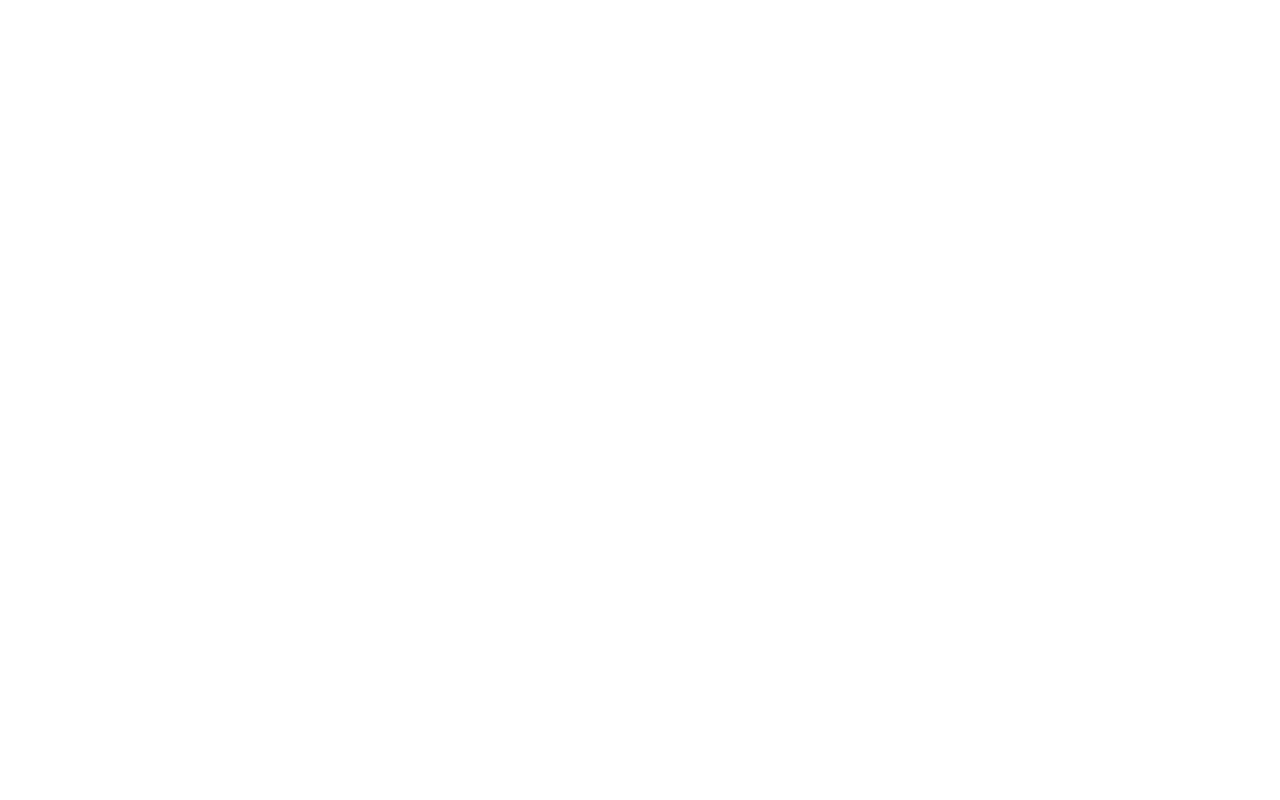
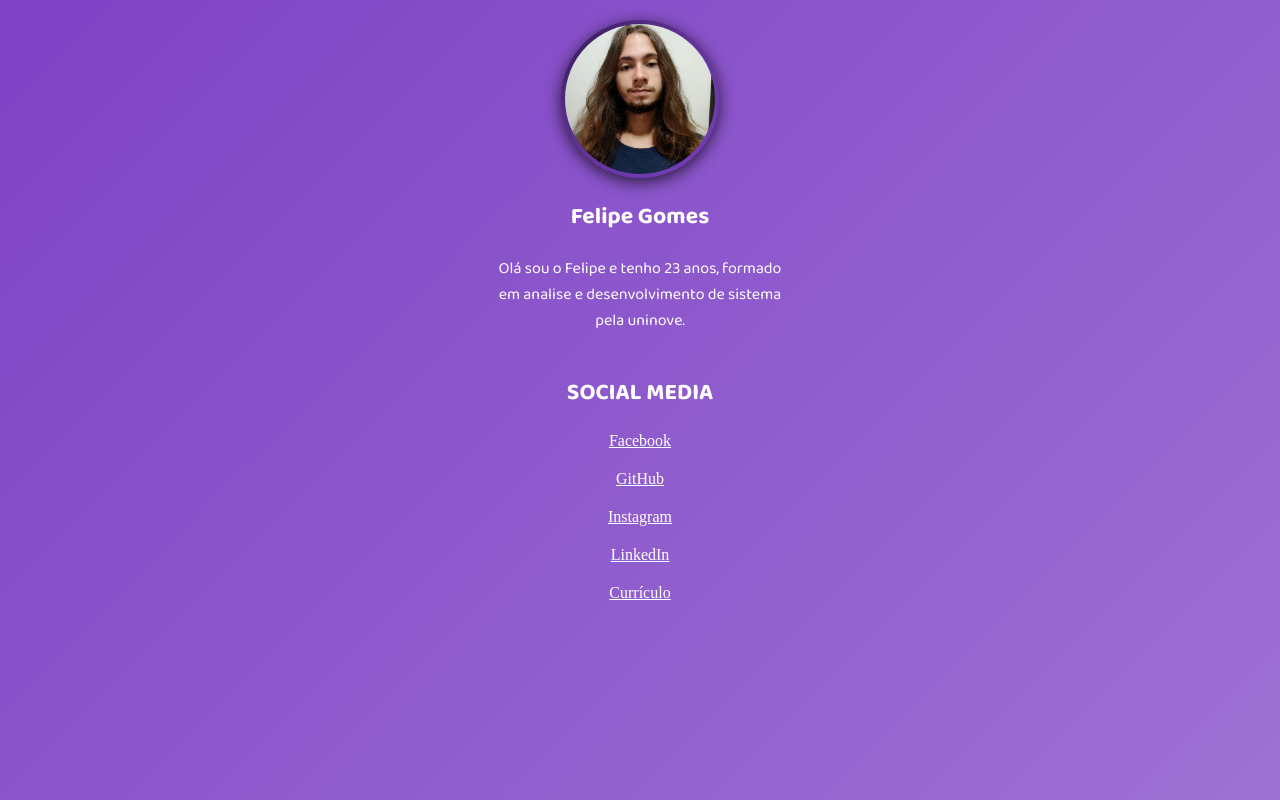
Before and after one commit to felipemaxplay/my-link-tree, a plain HTML site: page index.html in a window 1280 px wide. Drawn offline with Linux system fonts and the light colour scheme.

Commit message:
profile completed

```diff
--- a/css/style.css
+++ b/css/style.css
@@ -0,0 +1,98 @@
+@font-face {
+    font-family: 'BalooBhai2 Regular';
+    src: url(../resources/fonts/BalooBhai2-Regular.ttf) format("truetype");
+}
+
+@font-face {
+    font-family: 'BalooBhai2 Bold';
+    src: url(../resources/fonts/BalooBhai2-Bold.ttf) format("truetype");
+}
+
+h1, h2, h3, h4, h5, h6 {
+    font-family: 'BalooBhai2 Bold';
+    color: white;
+}
+
+p {
+    font-family: 'BalooBhai2 Regular';
+    color: white;
+}
+
+h4 {
+    font-size: 23px;
+    margin: 0px;
+}
+
+body {
+    padding: 0;
+    margin: 0;
+}
+
+.container {
+    height: 100vh;
+    display: flex;
+    flex-direction: column;
+    align-items: center;
+    padding: 0px;
+    background: linear-gradient(135deg, #7E42C5, #9E71D4);
+}
+
+.profile {
+    display: flex;
+    flex-direction: column;
+    align-items: center;
+    padding: 20px;
+    gap: 20px;
+
+    flex: none;
+    order: 0;
+    flex-flow: 0;
+}
+
+.profile img {
+    border: double 4px transparent;
+    border-radius: 50%;
+    background-image: linear-gradient(135deg, #371b58, #7e42c5),
+        radial-gradient(circle at top left, #371b58, #7e42c5);
+    background-origin: border-box;
+    background-clip: content-box, border-box;
+
+    filter: drop-shadow(0px 4px 8px rgba(0, 0, 0, 0.70));
+
+    flex: none;
+    order: 0;
+    flex-grow: 0;
+}
+
+.profile h4 {
+
+    flex: none;
+    order: 1;
+    flex-grow: 0;
+}
+
+.profile p {
+    margin: 0px;
+    width: 300px;
+    text-align: center;
+
+    flex: none;
+    order: 2;
+    flex-grow: 0;
+}
+
+.content {
+    display: flex;
+    flex-direction: column;
+    align-items: center;
+    padding: 20px;
+    gap: 20px;
+
+    flex: none;
+    order: 1;
+    flex-grow: 0;
+}
+
+.btn-link {
+    color: white;
+}
--- a/index.html
+++ b/index.html
@@ -1,5 +1,6 @@
 <!DOCTYPE html>
 <html lang="pt-br">
+
 <head>
     <meta charset="UTF-8">
     <meta http-equiv="X-UA-Compatible" content="IE=edge">
@@ -7,7 +8,23 @@
     <title>Felipe Gomes</title>
     <link rel="stylesheet" href="./css/style.css">
 </head>
+
 <body>
+    <div class="container">
+        <div class="profile">
+            <img src="./resources/images/profile-image.jpg" width="150px" height="150px" alt="profile">
+            <h4>Felipe Gomes</h4>
+            <p>Olá sou o Felipe e tenho 23 anos, formado em analise e desenvolvimento de sistema pela uninove.</p>
+        </div>
+        <div class="content">
+            <h4>SOCIAL MEDIA</h4>
+            <a class="btn-link" href="#">Facebook</a>
+            <a class="btn-link" href="#">GitHub</a>
+            <a class="btn-link" href="#">Instagram</a>
+            <a class="btn-link" href="#">LinkedIn</a>
+            <a class="btn-link" href="#">Currículo</a>
+        </div>
+    </div>
+</body>
 
-</body>
 </html>
```
Also changed, not shown: resources/fonts/BalooBhai2-Bold.ttf (added), resources/fonts/BalooBhai2-Regular.ttf (added), resources/images/profile-image.jpg (added).
